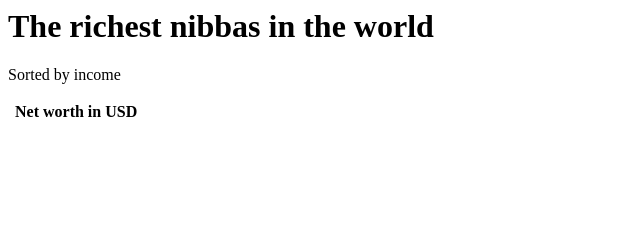
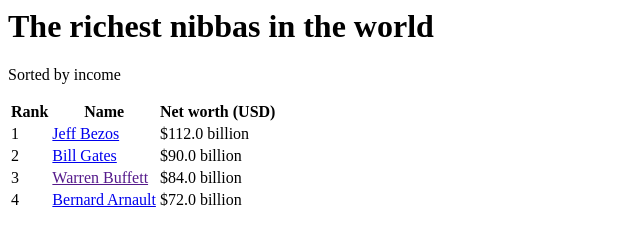
Before and after one commit to johrad/myfirstwebpage, a plain HTML site: page HTML/richpeople.html in a window 1280 px wide. Shown: the whole page, without its empty margins (0-640 px from the left). Drawn offline with Linux system fonts and the light colour scheme.

```diff
--- a/HTML/richpeople.html
+++ b/HTML/richpeople.html
@@ -12,11 +12,33 @@
         <p>Sorted by income</p>
         <table>
             <tr>
-                <th></th>
-                <th scope="col">Net worth in USD</th>
+                <th scope="col">Rank</th>
+                <th scope="col">Name</th>
+                <th scope="col">Net worth (USD)</th>
+            </tr>
+            <tr>
+                <td scope="row">1</td>
+                <td scope="row"><a href="https://en.wikipedia.org/wiki/Jeff_Bezos">Jeff Bezos</a></td>
+                <td scope="row">$112.0 billion</td>
+            </tr>
+            <tr>
+                <td scope="row">2</td>
+                <td scope="row"><a href="https://en.wikipedia.org/wiki/Bill_Gates">Bill Gates</a></td>
+                <td scope="row">$90.0 billion</td>
+            </tr>
+            <tr>
+                <td scope="row">3</td>
+                <td scope="row"><a href "https://en.wikipedia.org/wiki/Warren_Buffett">Warren Buffett</a></td>
+                <td scope="row">$84.0 billion</td>
+            </tr>
+            <tr>
 
+                <td scope="row">4</td>
+                <td scope="row"><a href="https://en.wikipedia.org/wiki/Bernard_Arnault">Bernard Arnault</a></td>
+                <td scope="row">$72.0 billion</td>
 
             </tr>
+
 
 
 
```
Also changed, not shown: 1 other file.
